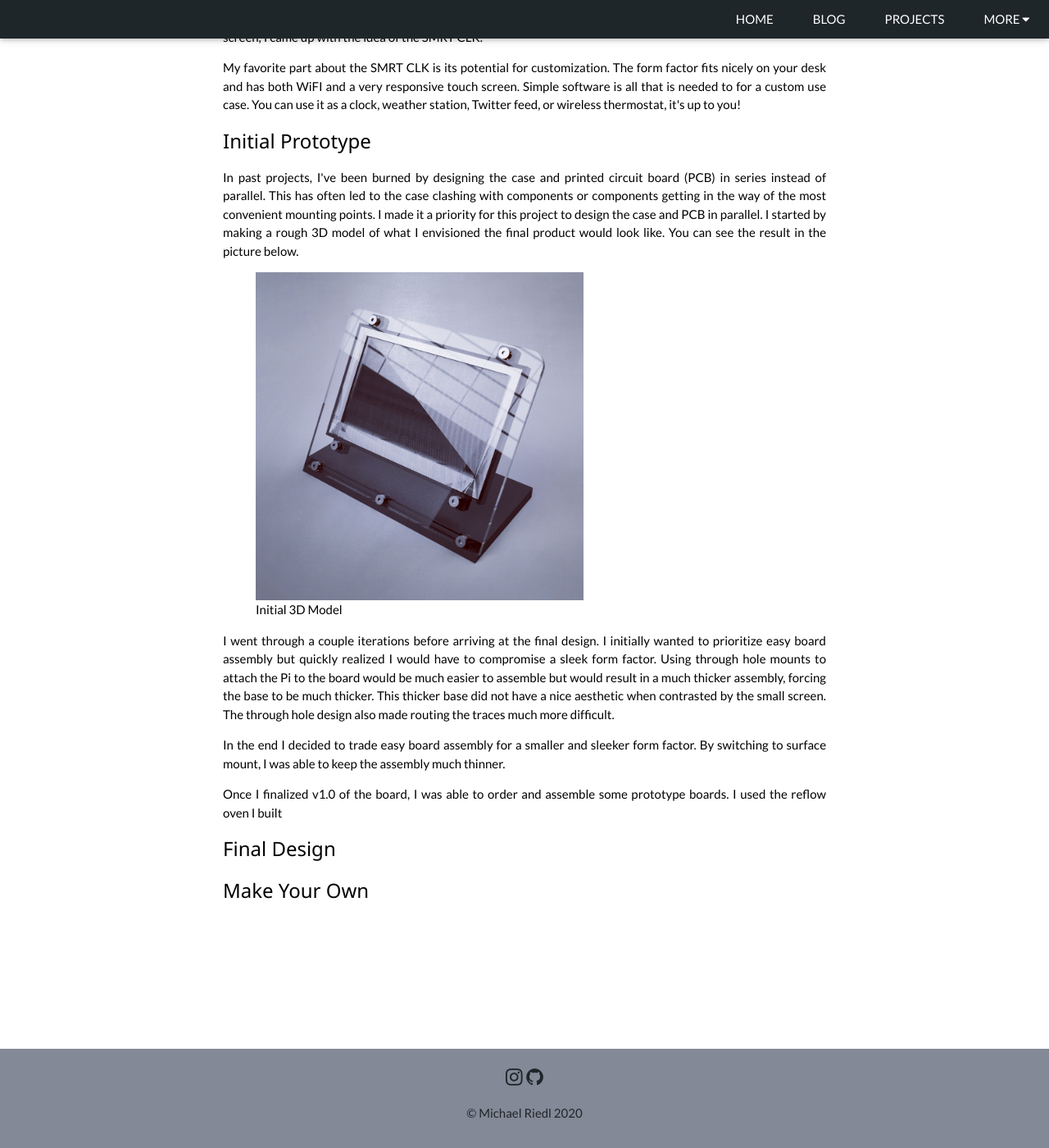
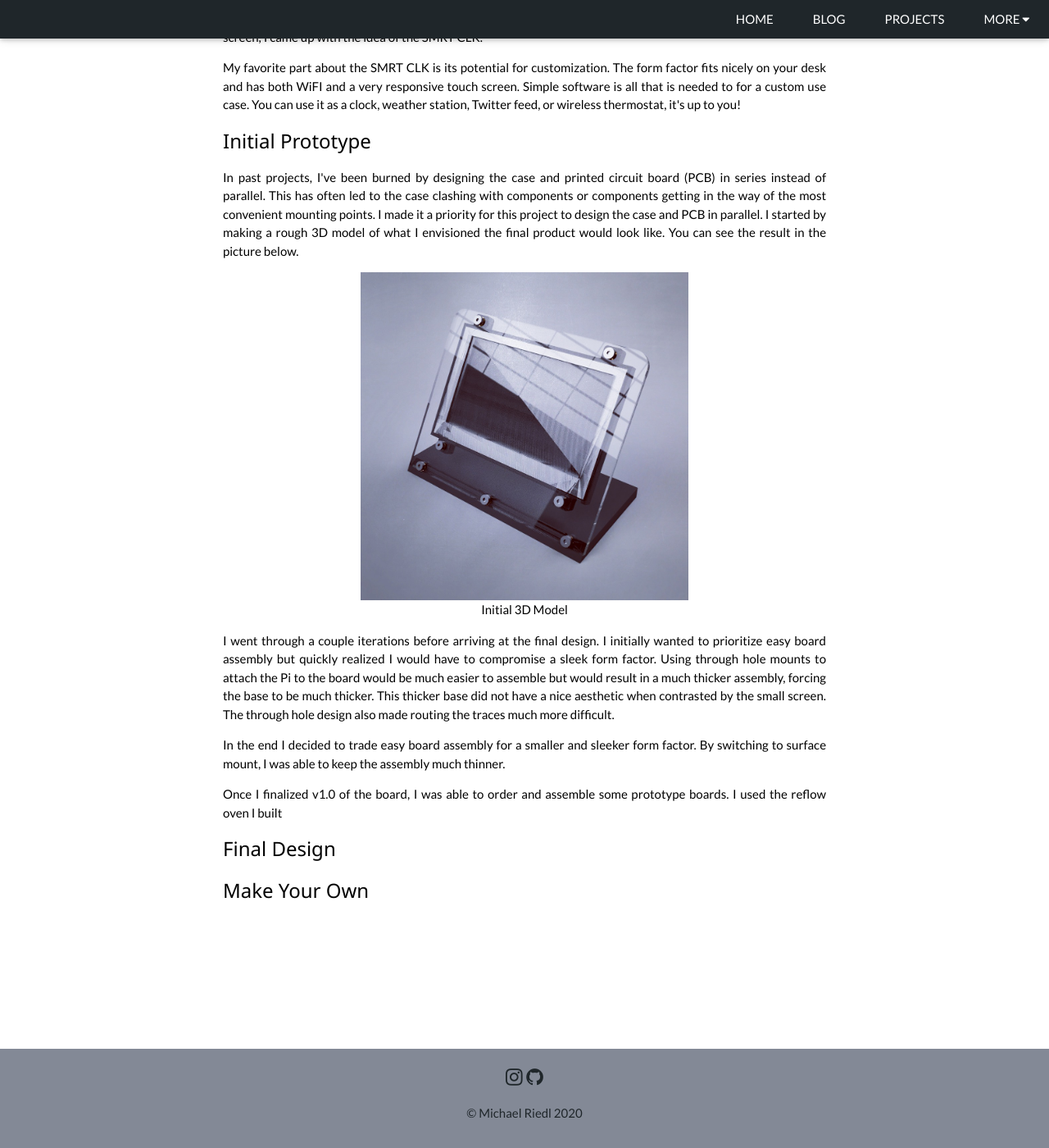
Before and after one commit to michaelriedl/michaelriedl.github.io, a Jekyll site: the page built from projects/SMRT_CLK.html, in a window 1280 px wide and 1400 px high, scrolled down 746 px. Shown: the whole window at 82% size. Built offline with Jekyll 4.4.1, drawn with Linux system fonts in a browser that asks for light colours.

Commit message:
Figure center

```diff
--- a/assets/css/riedl.css
+++ b/assets/css/riedl.css
@@ -4,6 +4,7 @@ html{box-sizing:border-box}*,*:before,*:after{box-sizing:inherit}
 /* Extract from normalize.css by Nicolas Gallagher and Jonathan Neal git.io/normalize */
 html{-ms-text-size-adjust:100%;-webkit-text-size-adjust:100%}body{margin:0}
 article,aside,details,figcaption,figure,footer,header,main,menu,nav,section{display:block}summary{display:list-item}
+figure,figcaption{text-align: center}
 audio,canvas,progress,video{display:inline-block}progress{vertical-align:baseline}
 audio:not([controls]){display:none;height:0}[hidden],template{display:none}
 a{background-color:transparent}a:active,a:hover{outline-width:0}
--- a/projects/SMRT_CLK.html
+++ b/projects/SMRT_CLK.html
@@ -14,12 +14,10 @@ title: SMRT CLK
         <p>My favorite part about the SMRT CLK is its potential for customization. The form factor fits nicely on your desk and has both WiFI and a very responsive touch screen. Simple software is all that is needed to for a custom use case. You can use it as a clock, weather station, Twitter feed, or wireless thermostat, it's up to you!</p>
         <h3>Initial Prototype</h3>
         <p>In past projects, I've been burned by designing the case and printed circuit board (PCB) in series instead of parallel. This has often led to the case clashing with components or components getting in the way of the most convenient mounting points. I made it a priority for this project to design the case and PCB in parallel. I started by making a rough 3D model of what I envisioned the final product would look like. You can see the result in the picture below.</p>
-        <p align="center">
-            <figure>
-                <img src="/assets/images/projects/smrt_clk/initial_cad.jpg" alt="Initial CAD" width="400">
-                <figcaption>Initial 3D Model</figcaption>
-            </figure>
-        </p>
+        <figure>
+            <img src="/assets/images/projects/smrt_clk/initial_cad.jpg" alt="Initial CAD" width="400">
+            <figcaption>Initial 3D Model</figcaption>
+        </figure>
         <p>I went through a couple iterations before arriving at the final design. I initially wanted to prioritize easy board assembly but quickly realized I would have to compromise a sleek form factor. Using through hole mounts to attach the Pi to the board would be much easier to assemble but would result in a much thicker assembly, forcing the base to be much thicker. This thicker base did not have a nice aesthetic when contrasted by the small screen. The through hole design also made routing the traces much more difficult.</p>
         <p>In the end I decided to trade easy board assembly for a smaller and sleeker form factor. By switching to surface mount, I was able to keep the assembly much thinner.</p>
         <p>Once I finalized v1.0 of the board, I was able to order and assemble some prototype boards. I used the reflow oven I built </p>
```
